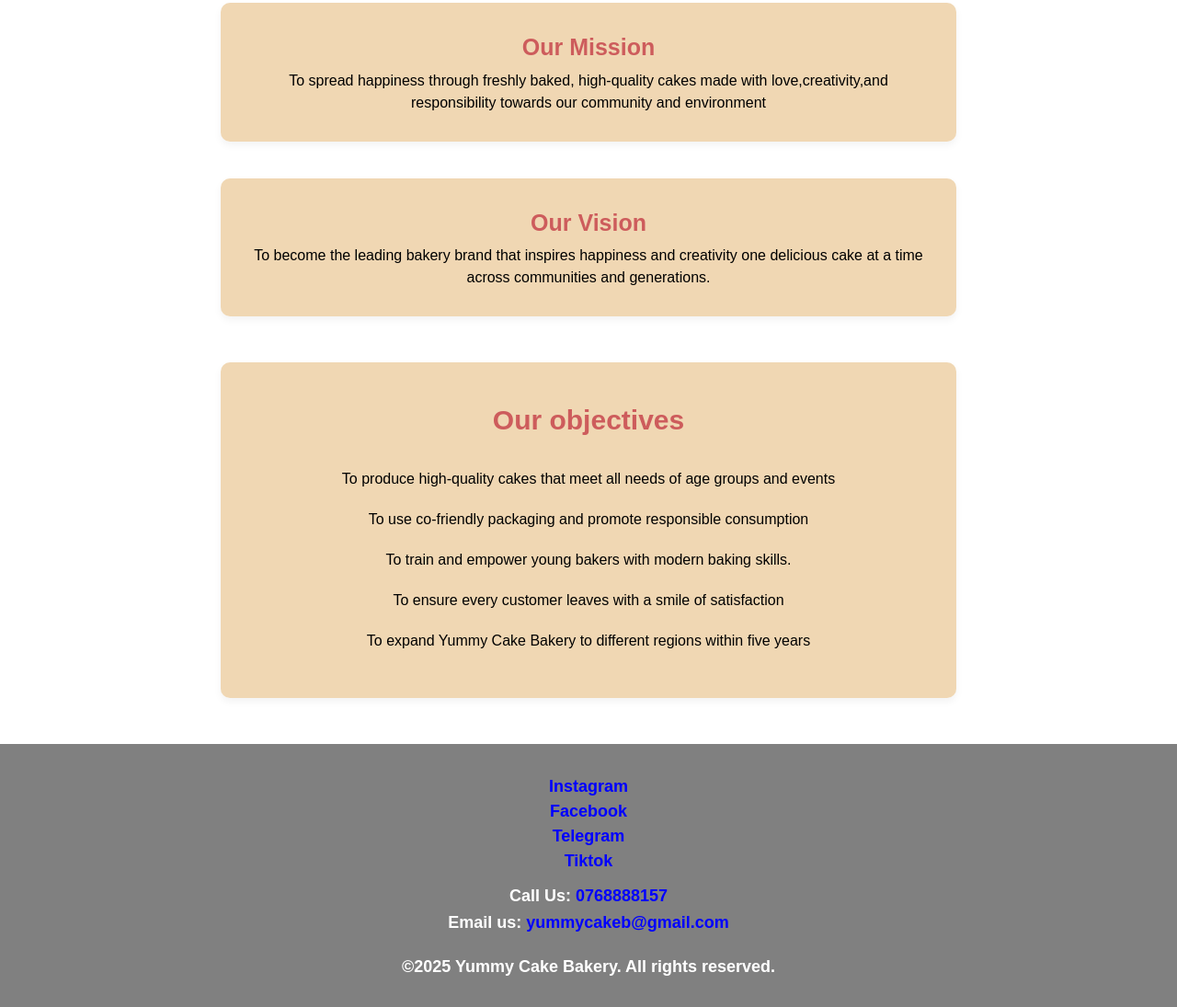
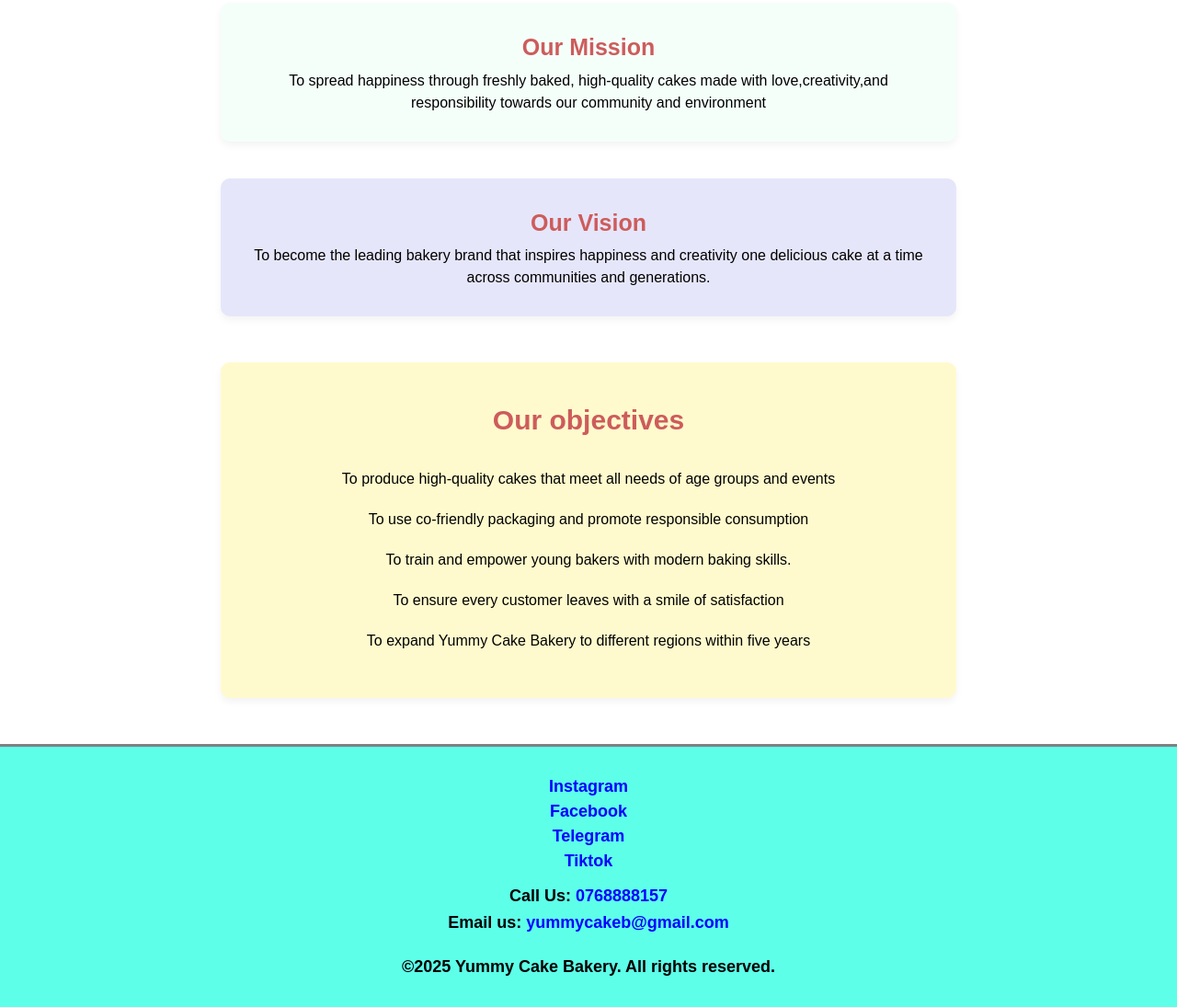
Before and after one commit to mpotaimaziriyah-coder/Yummy-cake-bakery-project-, a plain HTML site: page about us.html in a window 1280 px wide. Shown: the part 539-1634 px from the top of the page at 92% size. Drawn offline with Linux system fonts and the light colour scheme.

Commit message:
Add files via upload
Made some changes

```diff
--- a/CSS/style.css
+++ b/CSS/style.css
@@ -55,6 +55,7 @@ header {
     margin-bottom: 30px;
 }
 
+
 .cta-button {
     display: inline-block;
     background-color:rgba(0, 140, 255, 0.11);
@@ -80,6 +81,7 @@ header {
 
 .features p {
     margin-bottom: 30px;
+    font-size: 20px;
 }
 .product-grid {
     display: flex;
@@ -130,8 +132,8 @@ header {
     font-size: 30px;
 }
 footer {
-    background-color:gray;
-    color: white;
+    background-color:rgba(0, 255, 221, 0.637);
+    color: black;
     padding: 20px;
     font-size: 18px;
     text-align: center;
@@ -165,10 +167,11 @@ footer p a:hover  {
 footer p {
     padding: 10px;
 }
+
 .about {
     margin: 50px auto;
     padding: 40px;
-    background-color:rgba(210, 138, 30, 0.336);
+    background-color:beige;
     border-radius: 12px;
     max-width: 800px;
     box-shadow: 0 8px 20px rgba(0, 0, 0, 0.08);
@@ -195,11 +198,14 @@ footer p {
     padding: 30px;
     margin: 40px auto;
     border-radius: 10px;
-    background-color: rgba(210, 138, 30, 0.336);
+    background-color:mintcream;
     text-align: center;
     box-shadow: 0 4px 8px rgba(0, 0, 0, 0.05);
     flex: 1;
 
+}
+.vision {
+    background-color: lavender;
 }
 .mission h2,.vision h2 {
     margin-top: 0;
@@ -222,7 +228,7 @@ footer p {
     max-width: 800px;
     margin: 50px auto;
     padding: 40px;
-    background-color: rgba(210, 138, 30, 0.336);
+    background-color: lemonchiffon;
     border-radius: 10px;
     text-align: center;
     box-shadow: 0 4px 8px rgba(0, 0, 0, 0.05);
```
